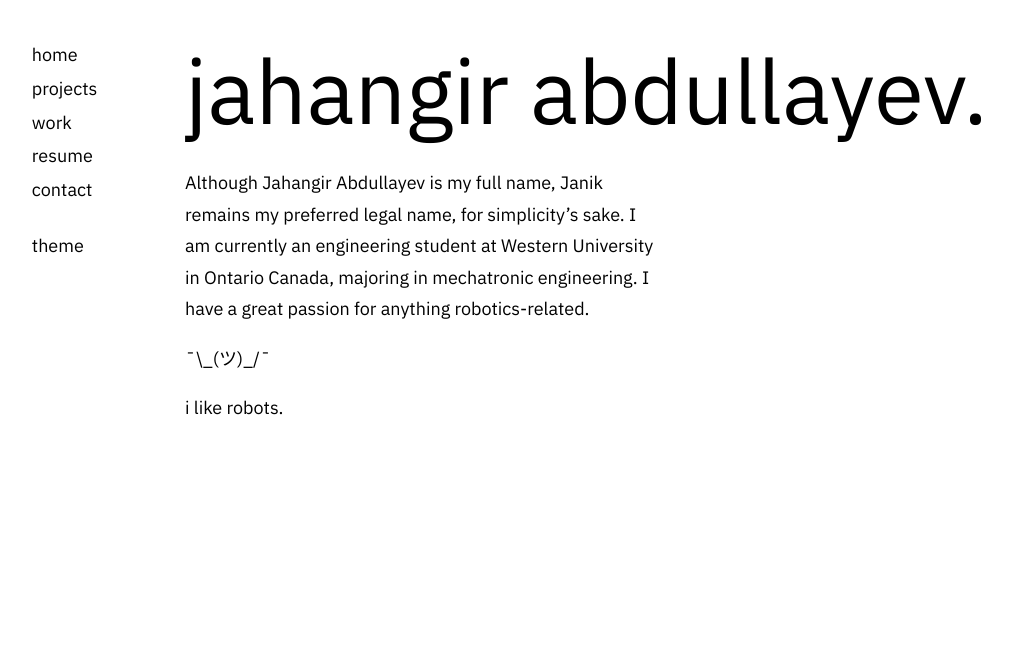
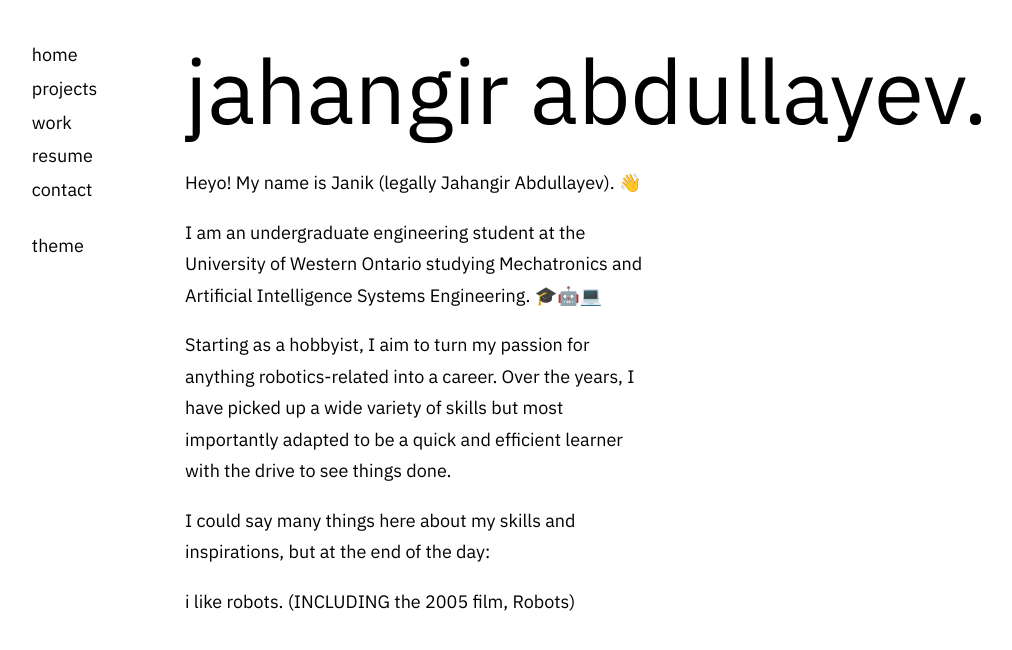
Before and after one commit to JanikThePanic/my-site, a React (Create React App) app: page / in a window 1280 px wide. Shown: the top 650 px of the page, without its empty margins (13-1025 px from the left). Built offline with nearby package versions, Linux system fonts and the light colour scheme.

Commit message:
Update home.js

```diff
--- a/src/components/pages/home.js
+++ b/src/components/pages/home.js
@@ -10,14 +10,34 @@ function home() {
 			<h1 className="page-title">jahangir abdullayev.</h1>
 
 			<p>
-				Although Jahangir Abdullayev is my full name, Janik remains my
-				preferred legal name, for simplicity’s sake. I am currently an
-				engineering student at Western University in Ontario Canada,
-				majoring in mechatronic engineering. I have a great passion for
-				anything robotics-related.
+				Heyo! My name is Janik (legally Jahangir Abdullayev).{" "}
+				<span role="img" aria-label="Waving hand emoji">
+					👋
+				</span>
 			</p>
-			<p>¯\_(ツ)_/¯</p>
-			<p>i like robots.</p>
+
+			<p>
+				I am an undergraduate engineering student at the University of
+				Western Ontario studying Mechatronics and Artificial
+				Intelligence Systems Engineering.{" "}
+				<span role="img" aria-label="Emojis illustrating my degree">
+					🎓🤖💻
+				</span>
+			</p>
+
+			<p>
+				Starting as a hobbyist, I aim to turn my passion for anything
+				robotics-related into a career. Over the years, I have picked up
+				a wide variety of skills but most importantly adapted to be a
+				quick and efficient learner with the drive to see things done.
+			</p>
+
+			<p>
+				I could say many things here about my skills and inspirations,
+				but at the end of the day:
+			</p>
+
+			<p>i like robots. (INCLUDING the 2005 film, Robots)</p>
 		</div>
 	);
 }
```
